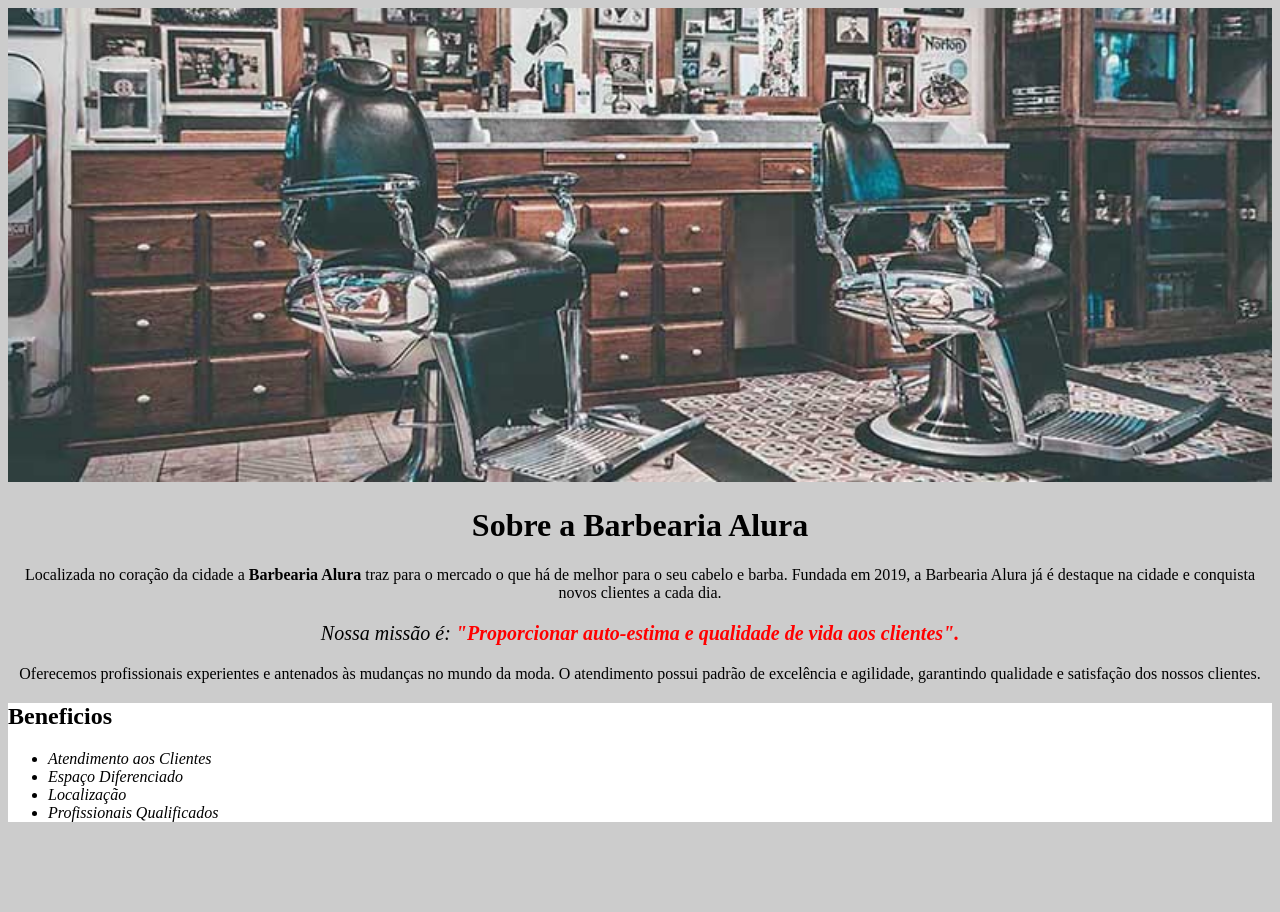
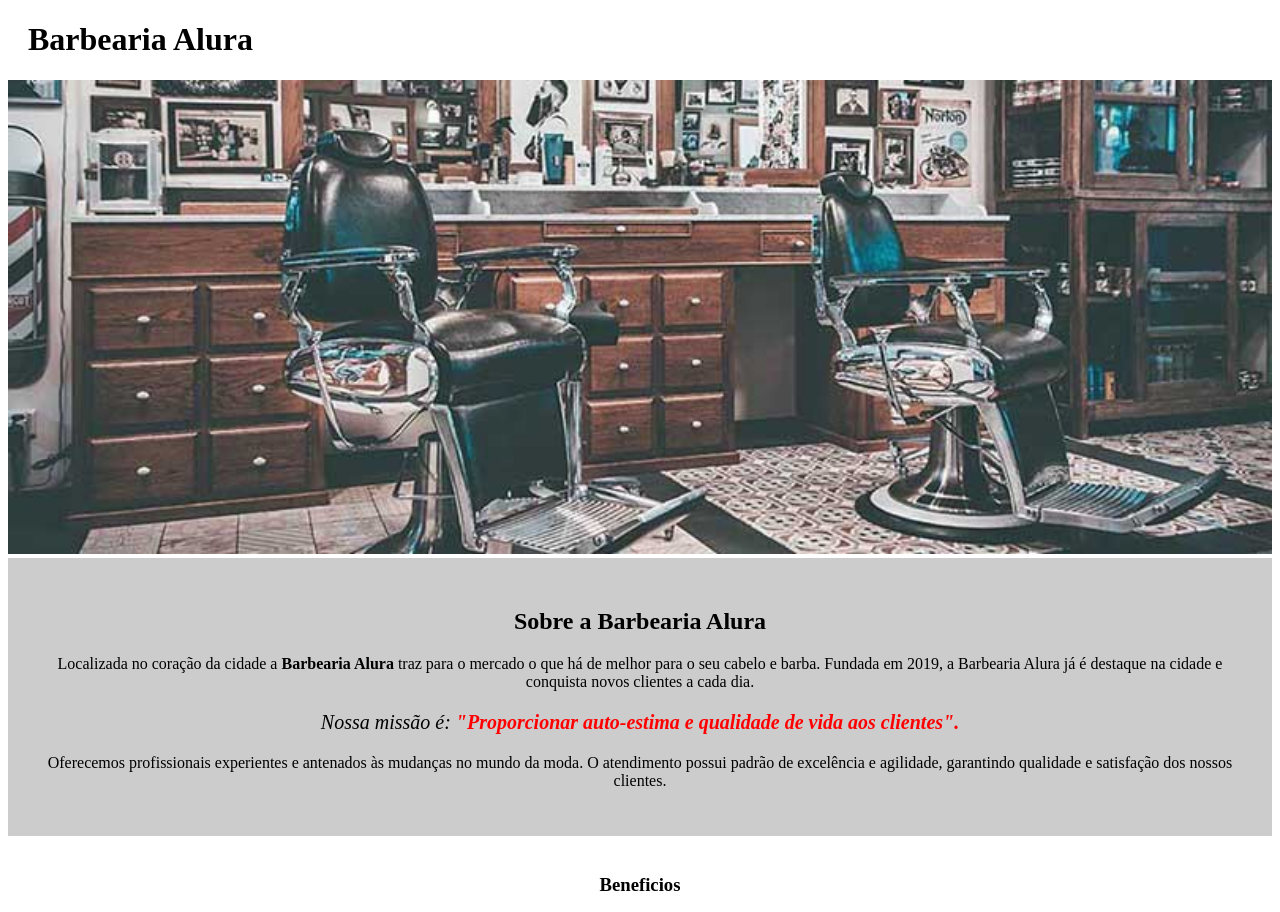
Before and after one commit to karolinecardozo/projeto_alura, a plain HTML site: page index.html in a window 1280 px wide. Shown: the top 912 px of the page. Before the commit the page ends 838 px from the top, so only its background shows below. Drawn offline with Linux system fonts and the light colour scheme.

Commit message:
ajuste alinhamento e criação cabeçalho

```diff
--- a/index.html
+++ b/index.html
@@ -8,19 +8,23 @@
   </head>
 
   <body>
-    <img id= "banner" src= "banner.jpg">
-  <div>
-    <h1>Sobre a Barbearia Alura</h1>
+  	<header>
+  		<h1 class="titulo-principal">Barbearia Alura</h1>
+  	</header>
+  	<img id= "banner" src= "banner.jpg">
 
-    <p>Localizada no coração da cidade a <strong>Barbearia Alura</strong>  traz para o mercado o que há de melhor para o seu cabelo e barba. Fundada em 2019, a Barbearia Alura já é destaque na cidade e conquista novos clientes a cada dia.</p>
+	  <div class="principal">
+	    <h2 class="titulo-centralizado">Sobre a Barbearia Alura</h2>
 
-    <p id="missao"><em>Nossa missão é: <strong>"Proporcionar auto-estima e qualidade de vida aos clientes".</strong></em></p>
+	    <p>Localizada no coração da cidade a <strong>Barbearia Alura</strong>  traz para o mercado o que há de melhor para o seu cabelo e barba. Fundada em 2019, a Barbearia Alura já é destaque na cidade e conquista novos clientes a cada dia.</p>
 
-    <P>Oferecemos profissionais experientes e antenados às mudanças no mundo da moda. O atendimento possui padrão de excelência e agilidade, garantindo qualidade e satisfação dos nossos clientes.</P>
-  </div>
+	    <p id="missao"><em>Nossa missão é: <strong>"Proporcionar auto-estima e qualidade de vida aos clientes".</strong></em></p>
+
+	    <P>Oferecemos profissionais experientes e antenados às mudanças no mundo da moda. O atendimento possui padrão de excelência e agilidade, garantindo qualidade e satisfação dos nossos clientes.</P>
+	  </div>
 
   <div class="beneficios">
-   <h2>Beneficios</h2>
+	  <h3 class="titulo-centralizado">Beneficios</h3>
 
     <ul>
       <li class="itens">Atendimento aos Clientes</li>
@@ -28,6 +32,8 @@
       <li class="itens">Localização</li>
       <li class="itens">Profissionais Qualificados</li>
     </ul>
+    <img src="beneficios.jpg" class="imagembeneficios">
   </div>
+
   </body>
 </html>
--- a/style.css
+++ b/style.css
@@ -1,18 +1,23 @@
-body {
-  background: #cccccc
-}
 
 #banner {
   width:100%
 }
 
-h1 {
-  text-align:center
+.principal {
+	background: #cccccc;
+	padding: 30px;
+}
+ .titulo-principal {
+ 	padding-left: 20px;
+ }
+.titulo-centralizado {
+	text-align: center;
 }
 
 p {
   text-align:center;
 }
+
 #missao {
   font-size:20px
 }
@@ -20,9 +25,23 @@ p {
 em strong {
   color: red;
 }
+
 .itens{
   font-style: italic
 }
+
 .beneficios {
   background: #ffffff;
+  padding: 20px;
 }
+
+ul {
+	display: inline-block;
+	vertical-align: top;
+	width: 20%;
+	margin-right: 15% ;
+}
+
+.imagembeneficios {
+	width: 50%
+}
```
Also changed, not shown: beneficios.jpg (added).
